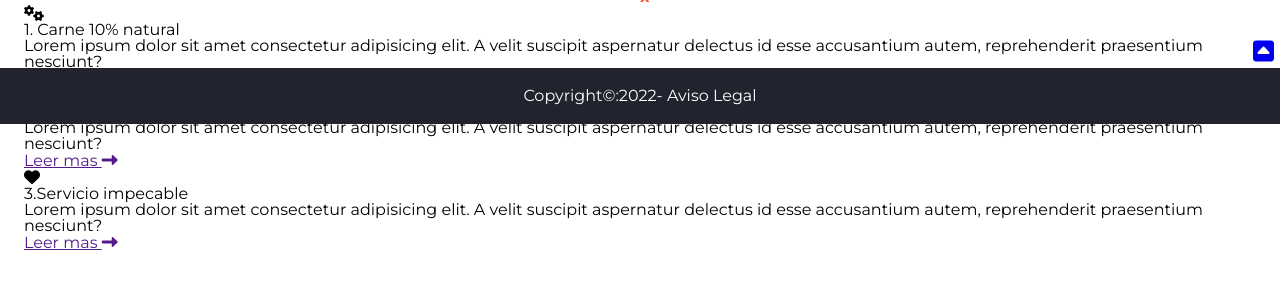
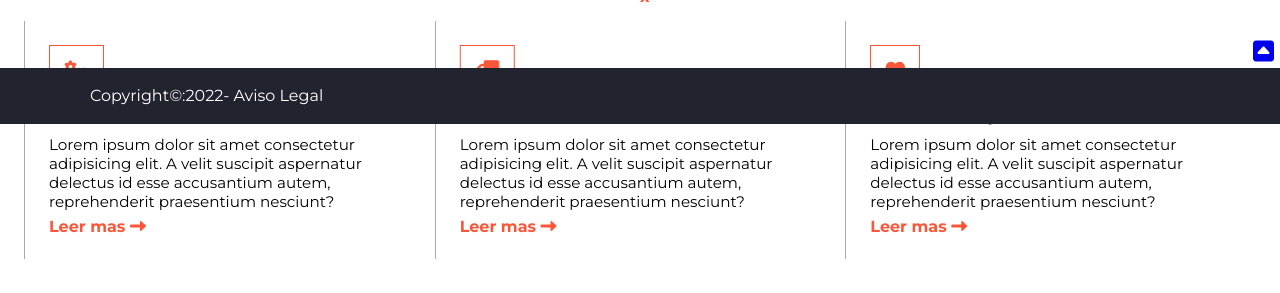
Before and after one commit to Daniel041076/hamburgueseria, a plain HTML site: page index.html in a window 1280 px wide. Shown: the part 676-969 px from the top of the page. Drawn offline with Linux system fonts and the light colour scheme.

Commit message:
html: correccion article y divs; css.: main y

```diff
--- a/css/style.css
+++ b/css/style.css
@@ -281,6 +281,50 @@ main section .underline span{
 main section .underline hr{
     border-color: var(--colorprincipal);
 }
+main section .grid{
+    display: flex;
+    flex-wrap: wrap;
+}
+ main section .grid article{
+    width: 100%;
+    border-bottom: 1px solid #aaa;
+    padding: 1.5em 0;
+ }
+
+ main section article>div .fa-solid{
+    border: 1px solid var(--colorprincipal);
+    padding: 0.75em;
+    color: var(--colorprincipal);
+    font-size: 120%;
+
+ }
+
+ main section article h3{
+    font-weight: 700;
+    font-size: 110%;
+    margin: 0.625em 0em;
+ }
+
+ main p{
+    columns: #666;
+    line-height: 1.25;
+    font-size: 95%;
+ }
+
+ main section article p{
+    margin-bottom: 0.5em;
+ }
+
+ .enlace{
+    text-decoration: none;
+    font-weight: 700;
+    color: var(--colorprincipal);
+ }
+  .fa-truck{
+    transform: rotateY(180deg);
+  }
+
+
 
 
 /*final nuestro servicio*/
@@ -298,11 +342,21 @@ main section .underline hr{
 /*mediaquerys*/
 
 @media(min-width: 37.5em) {
-    /*600px*/
+    /*600px tablet*/
+    main section .grid article{
+        width: 50%;
+        border-bottom: none;
+        border-left: 1px solid #aaa;
+        padding: 1.5em ;
+        margin-top: 1em;
+     }
+     main section .grid article:last-child{
+        width: 100%;
+     }
 
 }
 
-@media(min-width: 48em) {
+@media(min-width: 48em) {/*tablets pantalla grande*/
 
     header .nav-top a span {
         display: inline;
@@ -310,9 +364,13 @@ main section .underline hr{
     }
 
     footer{
-       text-align: lef;
+       text-align: left;
 
     }
+    main section .grid :is(article, article:last-child){
+        width: 33.333%;
+
+     }
 
 }
 
--- a/index.html
+++ b/index.html
@@ -166,38 +166,43 @@
 
                         <article>
 
+
                             <div>
+                                <i class="fa-solid fa-cogs"></i>
+                            </div>
 
-                        <i class="fa-solid fa-cogs"></i>
-                        <div>
                             <h3>1. Carne 10% natural</h3>
-                            <p>Lorem ipsum dolor sit amet consectetur adipisicing elit. A velit suscipit aspernatur delectus id esse accusantium autem, reprehenderit praesentium nesciunt?</p>
+                            <p>Lorem ipsum dolor sit amet consectetur adipisicing elit. A velit suscipit aspernatur
+                                delectus id esse accusantium autem, reprehenderit praesentium nesciunt?</p>
                             <a href="" class="enlace">
                                 Leer mas
                                 <i class="fa-solid fa-long-arrow-alt-right"></i>
                             </a>
+
+
+                        </article>
+
+
+
+                        <article>
+
+
+                            <div>
+                                <i class="fa-solid fa-truck"></i>
                             </div>
 
 
-                       </div>
-
-                     </article>
-                     <article>
-
-                        <div>
-
-                         <i class="fa-solid fa-truck"></i>
-                         <div>
                             <h3>2. Cocina moderna</h3>
-                             <p>Lorem ipsum dolor sit amet consectetur adipisicing elit. A velit suscipit aspernatur delectus id esse accusantium autem, reprehenderit praesentium nesciunt?</p>
+                            <p>Lorem ipsum dolor sit amet consectetur adipisicing elit. A velit suscipit aspernatur
+                                delectus id esse accusantium autem, reprehenderit praesentium nesciunt?</p>
                             <a href="" class="enlace">
                                 Leer mas
                                 <i class="fa-solid fa-long-arrow-alt-right"></i>
                             </a>
-                         </div>
 
 
-                        </div>
+
+
 
                         </article>
                         <article>
@@ -205,19 +210,22 @@
                             <div>
 
                                 <i class="fa-solid fa-heart"></i>
-                         <div>
+                            </div>
+
                             <h3>3.Servicio impecable</h3>
-                             <p>Lorem ipsum dolor sit amet consectetur adipisicing elit. A velit suscipit aspernatur delectus id esse accusantium autem, reprehenderit praesentium nesciunt?</p>
+                            <p>Lorem ipsum dolor sit amet consectetur adipisicing elit. A velit suscipit aspernatur
+                                delectus id esse accusantium autem, reprehenderit praesentium nesciunt?</p>
                             <a href="" class="enlace">
                                 Leer mas
                                 <i class="fa-solid fa-long-arrow-alt-right"></i>
                             </a>
-                         </div>
+
 
 
                     </div>
 
                     </article>
+                </div>
 
 
 
```
Lines whose indentation alone changed are shown as unchanged.
